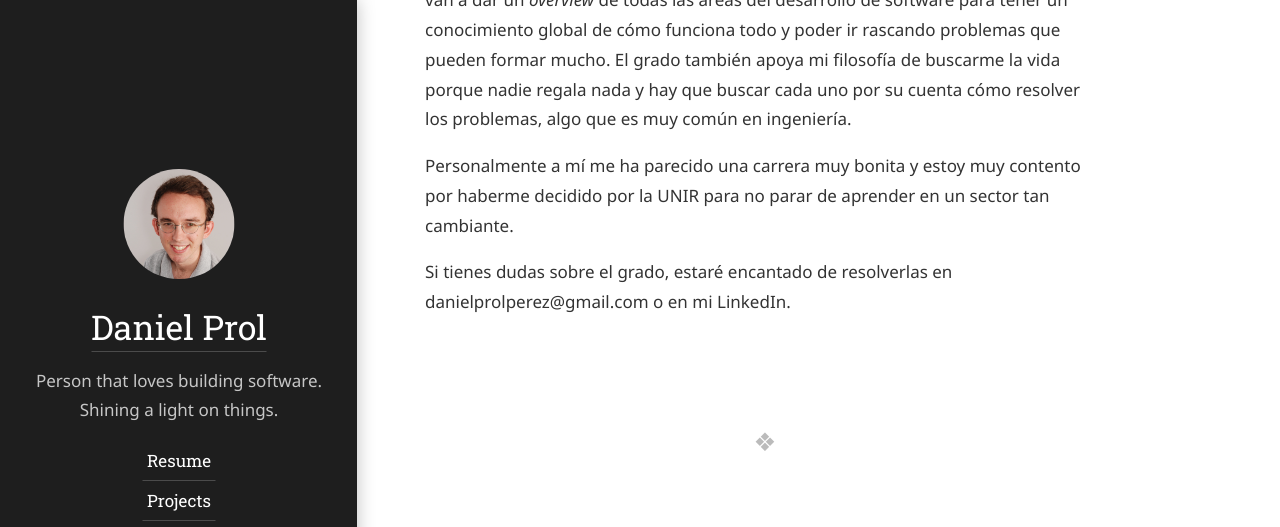
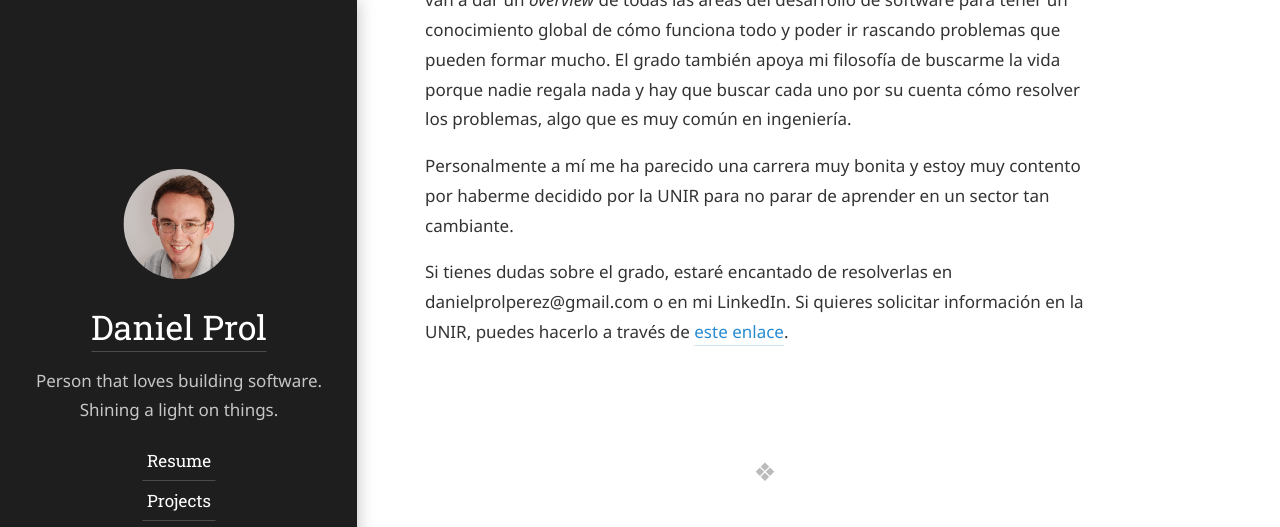
Before and after one commit to dprol/dprol.github.io, a Jekyll site: the page built from hydejack/_posts/2020-07-24-informatica.md, in a window 1280 px wide and 900 px high, scrolled down 3875 px, cut to the strip 0-527 px from the top of the window. Built offline with Jekyll 4.4.1, drawn with Linux system fonts in a browser that asks for light colours; some web fonts are replaced.

Commit message:
Update 2020-07-24-informatica.md

```diff
--- a/hydejack/_posts/2020-07-24-informatica.md
+++ b/hydejack/_posts/2020-07-24-informatica.md
@@ -32,4 +32,4 @@ El plan de estudios de ingeniería informática de UNIR está bastante actualiza
 
 Personalmente a mí me ha parecido una carrera muy bonita y estoy muy contento por haberme decidido por la UNIR para no parar de aprender en un sector tan cambiante.
 
-Si tienes dudas sobre el grado, estaré encantado de resolverlas en danielprolperez@gmail.com o en mi LinkedIn.
+Si tienes dudas sobre el grado, estaré encantado de resolverlas en danielprolperez@gmail.com o en mi LinkedIn. Si quieres solicitar información en la UNIR, puedes hacerlo a través de <a href="https://recomendar.unir.net/IZZM5B">este enlace</a>.
```
